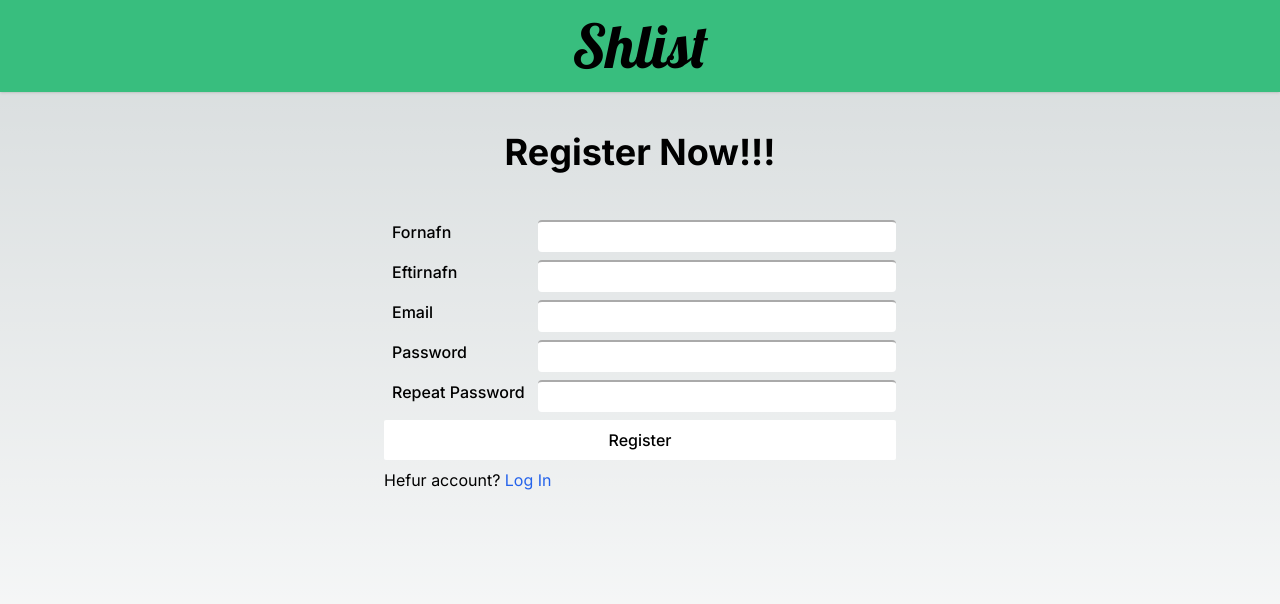
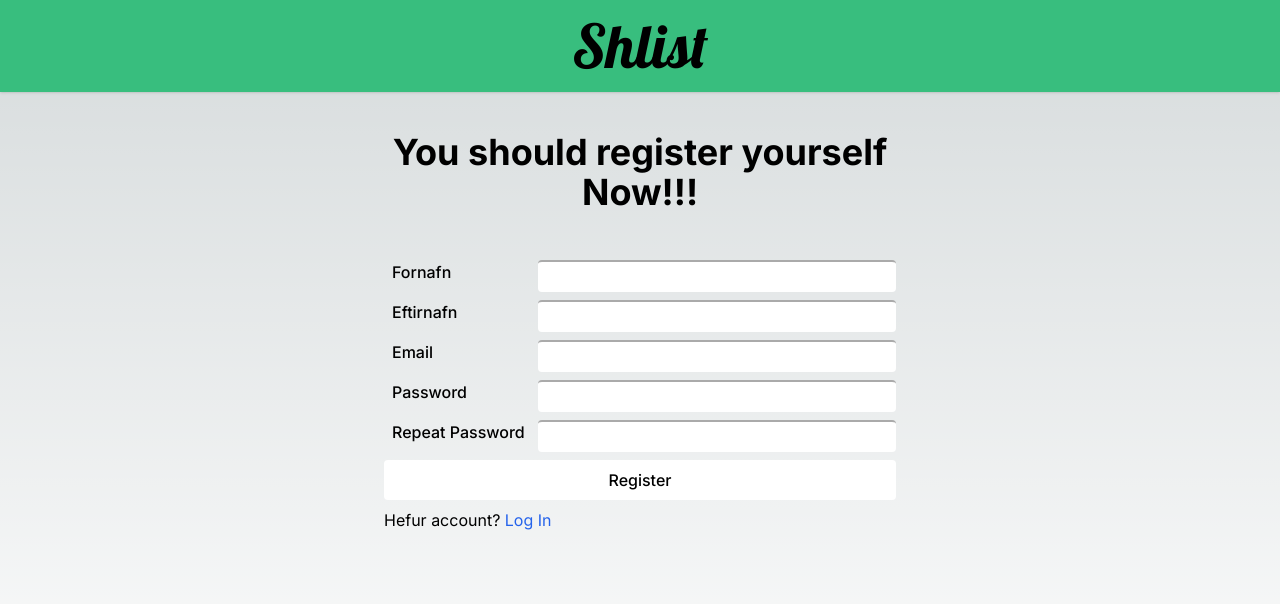
Before and after one commit to dance-with-the-devil-on-cold-cell-block/thingy, a Next.js app in the folder shlist/: page /register in a window 1280 px wide. Shown: the top 604 px of the page. Built offline with nearby package versions, Linux system fonts and the light colour scheme.

Commit message:
you should register yourself now!!!

```diff
--- a/shlist/src/app/login/LoginForm.tsx
+++ b/shlist/src/app/login/LoginForm.tsx
@@ -14,11 +14,11 @@ export default function LoginForm(){
             }
         })
     }
-    return (<form className="grid grid-cols-[20%_80%] font-medium" onSubmit={loginCheck}>
+    return (<form className="grid grid-cols-[30%_70%] font-medium" onSubmit={loginCheck}>
         <label>Email</label>
         <input type="email" name="email" value={emailValue} onChange={(e) => setEmail(e.target.value)} required/>
         <label>Password</label>
         <input type="password" name="pw" value={pwValue} onChange={(e) => setPw(e.target.value)} required/>
-        <button className="my-2 py-2 rounded-sm col-span-2 bg-white hover:bg-gray-200 text-black" type="submit">Log In</button>
+        <button className="my-2 py-2 rounded-[4px] col-span-2 bg-white hover:bg-gray-200 text-black" type="submit">Log In</button>
     </form>)
 }
--- a/shlist/src/app/register/RegisterForm.tsx
+++ b/shlist/src/app/register/RegisterForm.tsx
@@ -35,6 +35,6 @@ export default function RegisterForm(){
         <label>Repeat Password</label>
         <input type="password" name="pw2"  value={pw2Value} onChange={(e) => setPw2(e.target.value)} required/>
 
-        <button className="my-2 py-2 rounded-sm col-span-2 bg-white hover:bg-gray-200 text-black" type="submit">Register</button>
+        <button className="my-2 py-2 rounded-[4px] col-span-2 bg-white hover:bg-gray-200 text-black" type="submit">Register</button>
     </form>)
 }
--- a/shlist/src/app/register/page.tsx
+++ b/shlist/src/app/register/page.tsx
@@ -13,7 +13,7 @@ export const metadata: Metadata = {
 export default function Home() {
   return (<>
     <div className="mx-auto w-[32em]">
-      <h1 className="col-span-2 my-10 text-4xl font-bold text-center">Register Now!!!</h1>
+      <h1 className="col-span-2 my-10 text-4xl font-bold text-center">You should register yourself Now!!!</h1>
       <RegisterForm/>
       <p className="col-span-2">Hefur account? <Link className="text-blue-600 hover:underline" href="/login">Log In</Link></p>
     </div>
```
